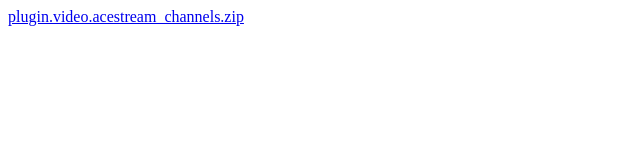
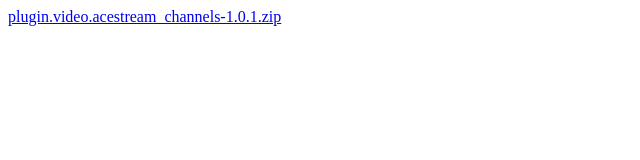
Before and after one commit to Hparlon6/Hparlon6.github.io, a plain HTML site: page index.html in a window 1280 px wide. Shown: the full height of the page, 0-640 px from the left. Drawn offline with Linux system fonts and the light colour scheme.

Commit message:
Update index.html

```diff
--- a/index.html
+++ b/index.html
@@ -1,2 +1,2 @@
 <!DOCTYPE html>
-<a href="plugin.video.acestream_channels.zip">plugin.video.acestream_channels.zip</a>
+<a href="plugin.video.acestream_channels.zip">plugin.video.acestream_channels-1.0.1.zip</a>
```
